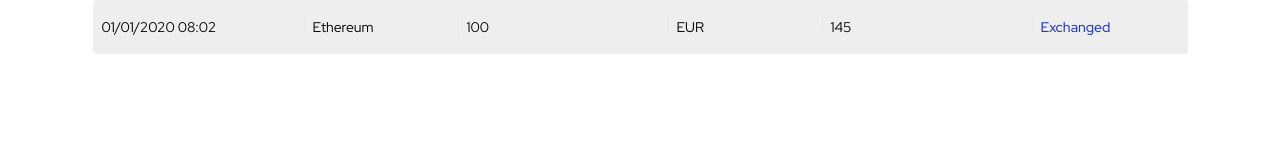
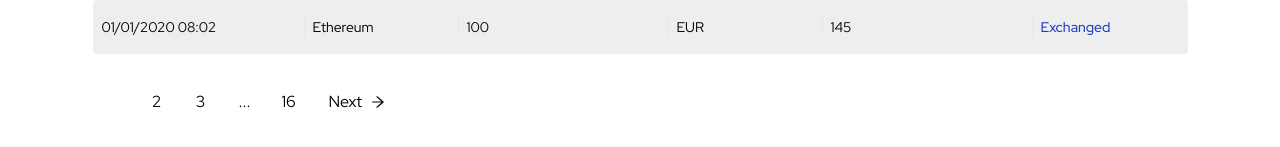
Before and after one commit to grasielaGomes/exchangeWidget, a React (Vite) app: page / in a window 1280 px wide. Shown: the part 521-668 px from the top of the page. Built offline with nearby package versions, Linux system fonts and the light colour scheme.

Commit message:
feat: add Pagination component

```diff
--- a/src/assets/index.ts
+++ b/src/assets/index.ts
@@ -8,7 +8,6 @@ import Eth from './eth.svg';
 import Eur from './eur.svg';
 import Gbp from './gbp.svg';
 import Ltc from './ltc.svg';
-import NextArrow from './next-arrow.svg';
 import Sort from './sort.svg';
 import Usd from './usd.svg';
 import Xrp from './xrp.svg';
@@ -24,7 +23,6 @@ export {
   Eur,
   Gbp,
   Ltc,
-  NextArrow,
   Sort,
   Usd,
   Xrp,
--- /dev/null
+++ b/src/components/buttons/TextButton.tsx
@@ -0,0 +1,33 @@
+import { TextButtonI } from "./interfaces";
+
+export const TextButton = ({
+  ariaLabel,
+  children,
+  handleClick,
+  isActive = false,
+  isDisabled,
+  type = "button",
+  variant = "primary"
+}: TextButtonI) => {
+  const buttonAnimation = "transition-colors duration-200 ease-in-out";
+  const buttonBase = `rounded-lg bg-transparent text-base leading-4 underline-offset-1 disabled:bg-neutral disabled:hover:bg-neutral focus:outline-none focus:border focus:border-dark focus:ring-dark focus:ring-0 ${
+    isActive ? "bg-dark text-white" : "bg-white text-dark hover:underline"
+  }`;
+
+  const fullButtonVariants = {
+    primary: `${buttonAnimation} ${buttonBase} h-10 w-10`,
+    icon: `${buttonAnimation} ${buttonBase} flex items-center h-10 w-fit gap-2 px-4 group`
+  };
+
+  return (
+    <button
+      type={type}
+      aria-label={ariaLabel}
+      disabled={isDisabled}
+      onClick={handleClick}
+      className={fullButtonVariants[variant]}
+    >
+      {children}
+    </button>
+  );
+};
--- a/src/components/buttons/index.ts
+++ b/src/components/buttons/index.ts
@@ -1 +1,2 @@
 export * from "./FullButton";
+export * from "./TextButton";
--- a/src/components/buttons/interfaces/index.ts
+++ b/src/components/buttons/interfaces/index.ts
@@ -2,7 +2,7 @@ import React from "react";
 
 export interface ButtonsI {
   ariaLabel?: string;
-  children: string | JSX.Element;
+  children: string | JSX.Element | JSX.Element[];
   handleClick: React.MouseEventHandler<HTMLButtonElement>;
   isDisabled?: boolean;
   type?: "button" | "submit" | "reset";
@@ -14,5 +14,6 @@ export interface FullButtonI extends ButtonsI {
 }
 
 export interface TextButtonI extends ButtonsI {
-  variant?: "primary" | "secondary";
+  isActive?: boolean;
+  variant?: "primary" | "icon";
 }
--- a/src/components/forms/DropdowMenu.tsx
+++ b/src/components/forms/DropdowMenu.tsx
@@ -3,7 +3,6 @@ import { Fragment, useState } from "react";
 import { ArrowDown } from "../../assets";
 import { CustomText } from "../typography";
 import { DropdowMenuI } from "./interfaces";
-import { initialOption } from './helpers/index';
 
 const texts = {
   cryptoAlt: "crypto icon",
--- /dev/null
+++ b/src/components/icons/NextArrow.tsx
@@ -0,0 +1,14 @@
+export const NextArrow = ({ className }: { className?: string }) => {
+  return (
+    <svg
+      className={className}
+      width="16"
+      height="16"
+      viewBox="0 0 16 16"
+      fill="none"
+      xmlns="http://www.w3.org/2000/svg"
+    >
+      <path d="M13.5781 7.62187L7.675 2.49844C7.62969 2.45937 7.57188 2.4375 7.51094 2.4375H6.12813C6.0125 2.4375 5.95937 2.58125 6.04688 2.65625L11.5188 7.40625H2.375C2.30625 7.40625 2.25 7.4625 2.25 7.53125V8.46875C2.25 8.5375 2.30625 8.59375 2.375 8.59375H11.5172L6.04531 13.3438C5.95781 13.4203 6.01094 13.5625 6.12656 13.5625H7.55625C7.58594 13.5625 7.61562 13.5516 7.6375 13.5312L13.5781 8.37813C13.6322 8.33109 13.6756 8.27299 13.7053 8.20776C13.735 8.14253 13.7504 8.07168 13.7504 8C13.7504 7.92832 13.735 7.85747 13.7053 7.79224C13.6756 7.72701 13.6322 7.66891 13.5781 7.62187Z" />
+    </svg>
+  );
+};
--- /dev/null
+++ b/src/components/pagination/Pagination.tsx
@@ -0,0 +1,76 @@
+import { TextButton } from "../buttons/TextButton";
+import { NextArrow } from "../icons/NextArrow";
+import { useEffect, useState } from "react";
+import { getNumbers } from "./utils";
+
+const styles = {
+  container: "flex mt-7 gap-1",
+  arrowIcon: "fill-dark"
+};
+
+export const Pagination = ({ pagesNumber = 1 }: { pagesNumber: number }) => {
+  const [currentPage, setCurrentPage] = useState<string>("1");
+  const [showPages, setShowPages] = useState<string[]>([]);
+  const [counter, setCounter] = useState<number>(3);
+  const isBigList = pagesNumber > 5;
+  const pages = getNumbers(pagesNumber);
+
+  useEffect(() => {
+    setShowPages(() => {
+      if (isBigList) {
+        return pages.slice(0, 3);
+      } else {
+        return pages.slice(0, 5);
+      }
+    });
+  }, [pagesNumber]);
+
+  const handleNextPage = () => {
+    setCurrentPage((currentPage) => String(Number(currentPage) + 1));
+    if (Number(currentPage) >= showPages.length) {
+      setShowPages(pages.slice(0, showPages.length + 1));
+    }
+  };
+
+  return (
+    <div className={styles.container}>
+      {showPages.map((page) => (
+        <TextButton
+          key={page}
+          handleClick={() => {
+            setCurrentPage(page);
+          }}
+          isActive={page === currentPage}
+        >
+          {page}
+        </TextButton>
+      ))}
+      {isBigList && counter < pages.length && (
+        <>
+          <TextButton
+            handleClick={() => {
+              setCounter(counter + 3);
+              setShowPages(() => {
+                return pages.slice(0, counter + 3);
+              });
+            }}
+          >
+            ...
+          </TextButton>
+          <TextButton
+            handleClick={() => {
+              setCurrentPage(pages.slice(-1)[0]);
+            }}
+            isActive={pages.slice(-1)[0] === currentPage}
+          >
+            {pages.slice(-1)[0]}
+          </TextButton>
+          <TextButton handleClick={handleNextPage} variant="icon">
+            <span>Next</span>
+            <NextArrow className={styles.arrowIcon} />
+          </TextButton>
+        </>
+      )}
+    </div>
+  );
+};
--- /dev/null
+++ b/src/components/pagination/utils/index.ts
@@ -0,0 +1,7 @@
+export const getNumbers = (number: number): string[] => {
+  const array = [];
+  for (let i = 1; i <= number; i++) {
+    array.push(String(i));
+  }
+  return array;
+};
--- a/src/components/table/HistoryTable.tsx
+++ b/src/components/table/HistoryTable.tsx
@@ -10,6 +10,7 @@ import { DropdowMenu } from "../forms/DropdowMenu";
 import { Sort } from "../../assets";
 import { TableRowDesktop } from "./TableRowDesktop";
 import useWindowDimensions from "../../hooks/useWindowDimensions";
+import { Pagination } from "../pagination/Pagination";
 
 const styles = {
   container: "px-6 py-12 w-full md:w-[1095px] md:px-0 md:mx-auto",
@@ -26,7 +27,7 @@ const styles = {
         index !== 0 && "border-l-tiny"
       } border-neutral3 pl-2 ${
         index % 2 === 0 ? "w-[210px]" : "w-[154px]"
-      } hover:underline focus:underline focus:outline-none`,
+      } underline-offset-1 hover:underline focus:underline focus:outline-none`
   }
 };
 
@@ -42,7 +43,7 @@ const texts = {
   },
   filterSelect: {
     label: "Type",
-    options: [{ value: "All" }, { value: "Exchanged" }, { value: "Live price" }]
+    options: [{ id: 1, value: "All" }, { id: 2, value: "Exchanged" }, { id: 3, value: "Live price" }]
   },
   table: {
     columns: [
@@ -123,6 +124,7 @@ export const HistoryTable = () => {
           </div>
         ))}
       </div>
+      <Pagination pagesNumber={16} />
     </section>
   );
 };
```
